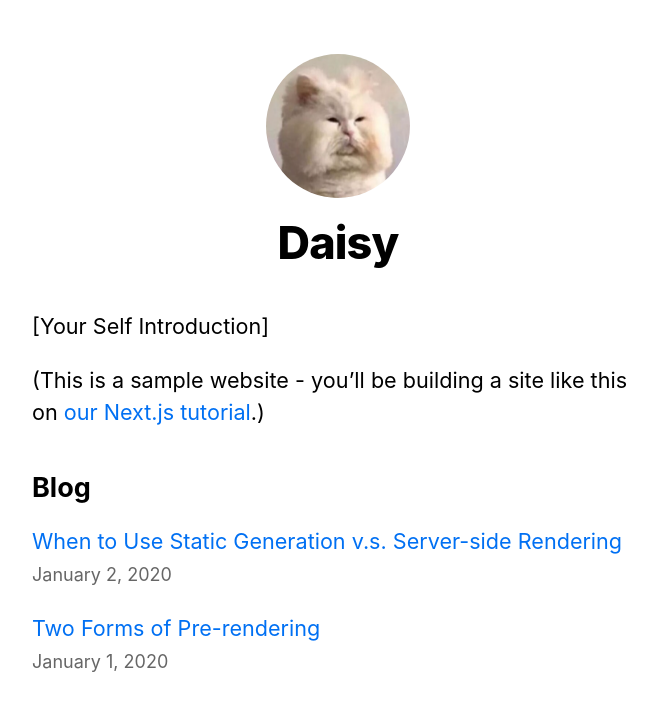
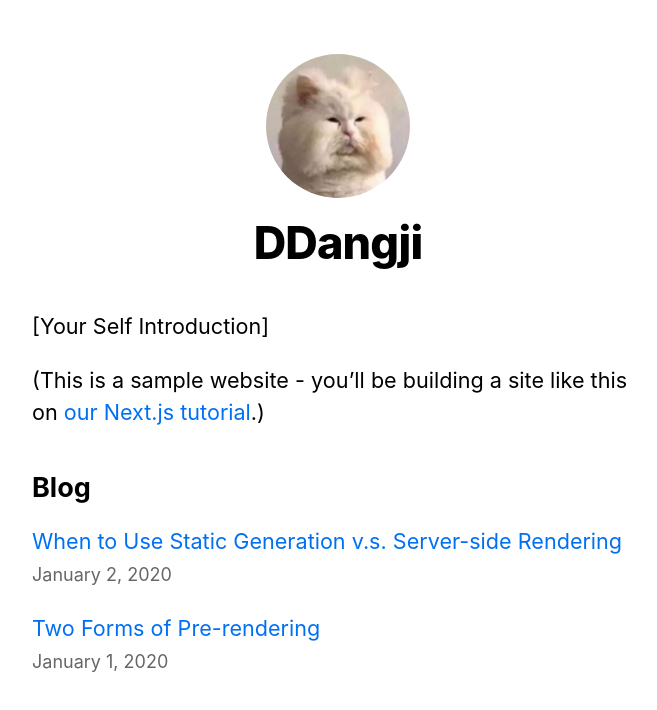
Before and after one commit to Jeong-minji/Blog, a Next.js app: page / in a window 1280 px wide. Shown: the top 710 px of the page, without its empty margins (302-959 px from the left). Built offline with nearby package versions, Linux system fonts and the light colour scheme.

Commit message:
Modify: Modify name and desciption

```diff
--- a/components/Layout/Layout.js
+++ b/components/Layout/Layout.js
@@ -7,17 +7,14 @@ import utilStyles from "../../styles/utils.module.css";
 
 import profile_image from "../../public/images/profile.png";
 
-const name = "Daisy";
-export const siteTitle = "Sample Blog Website";
+const name = "DDangji";
+export const siteTitle = "DDangji-log";
 
 const Layout = ({ children, home }) => {
   return (
     <div className={styles.container}>
       <Head>
-        <meta
-          name="description"
-          content="Learn how to build a personal website using Next.js"
-        />
+        <meta name="description" content="Welcome to Ddangji FE blog!" />
         <meta name="og:title" content={siteTitle} />
       </Head>
       <header className={styles.header}>
```
